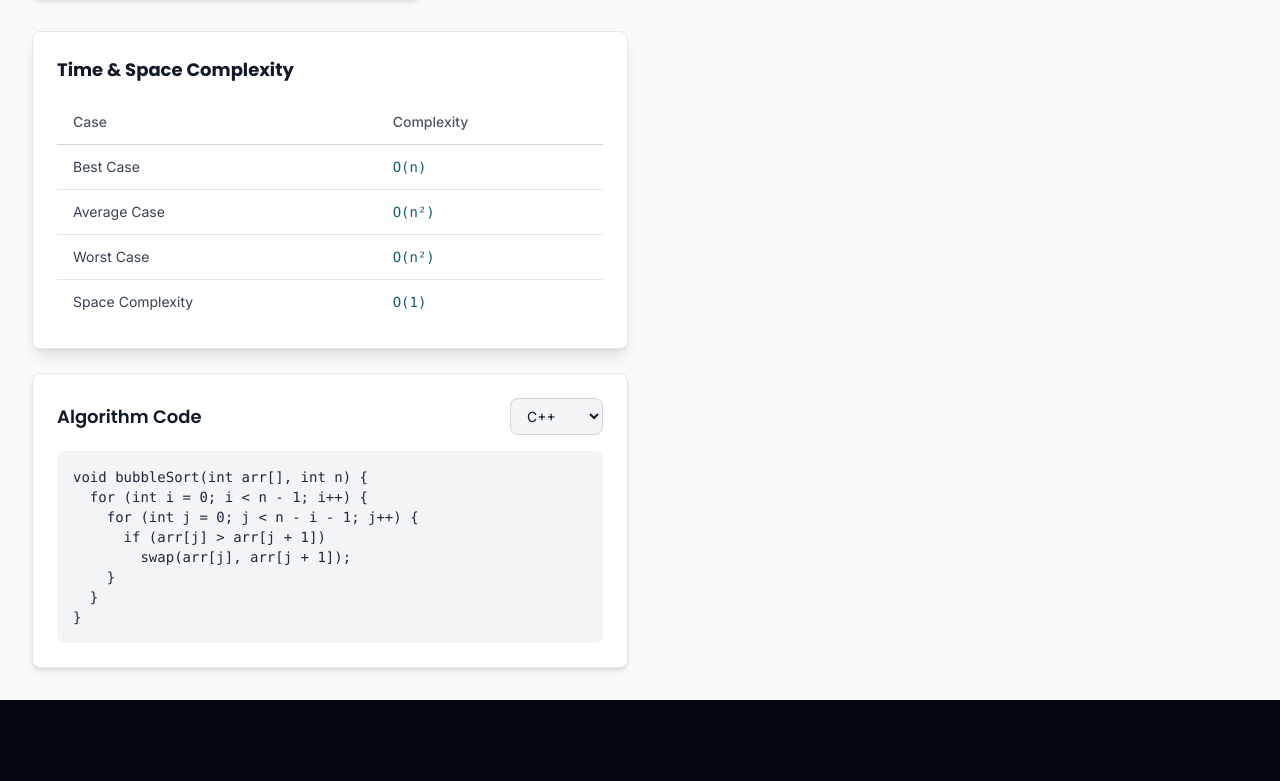
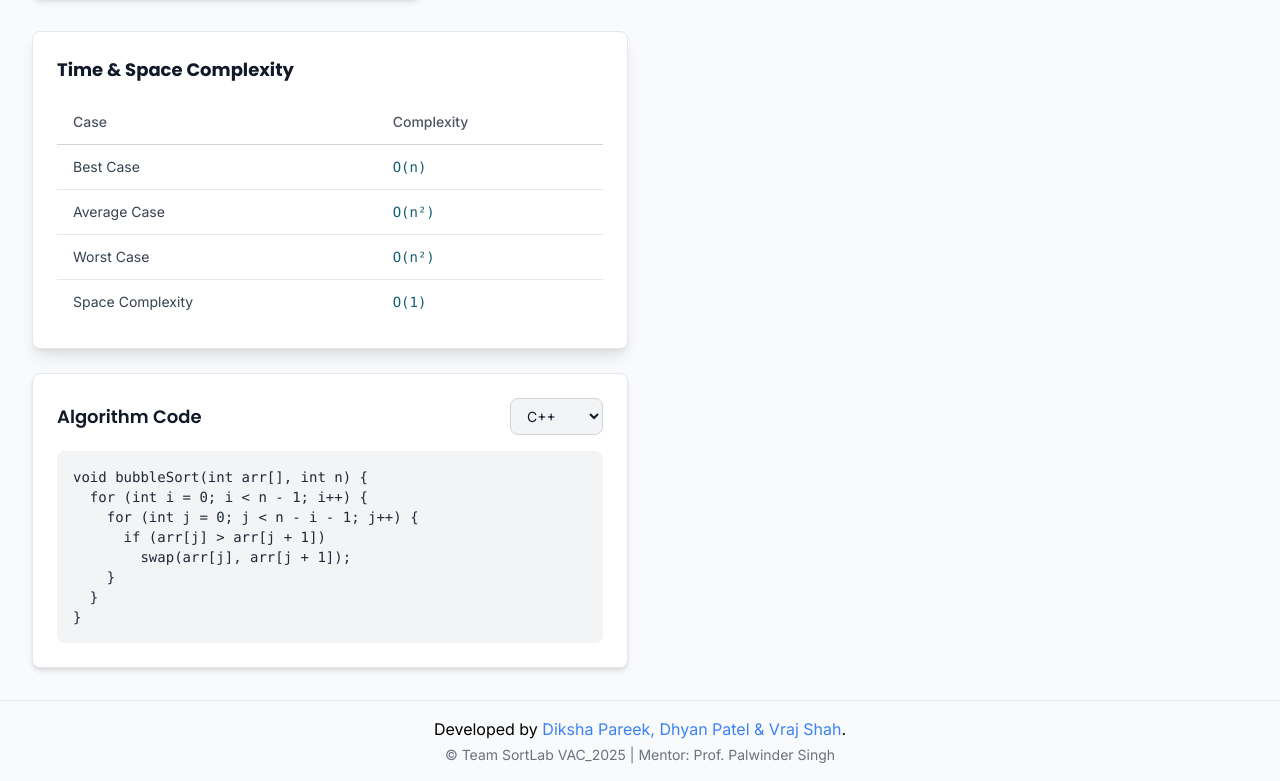
Before and after one commit to dhyan2815/SortLab, a React (Vite) app: page / in a window 1280 px wide. Shown: the part 524-1305 px from the top of the page. Before the commit the page ends 1224 px from the top, so only its background shows below. Built offline with nearby package versions, Linux system fonts and the light colour scheme.

Commit message:
feat: Footer for team credits

```diff
--- /dev/null
+++ b/src/components/Footer.tsx
@@ -0,0 +1,29 @@
+// Footer.jsx
+
+const Footer = () => {
+    return (
+        <footer className="dark:bg-gray-900 text-black border-t dark:text-gray-300 py-4 text-center dark:border-cyan-500">
+            <p className="text-md">
+                Developed by{" "}
+                <span className="font-base">
+                    <span className="dark:text-cyan-400 text-blue-500">Diksha Pareek, </span>
+                    <a
+                        href="https://www.linkedin.com/in/dhyan2815/"
+                        target="_blank"
+                        rel="noopener noreferrer"
+                        className="dark:text-cyan-400 text-blue-500 hover:underline hover:text-cyan-500 transition-colors duration-200"
+                    >
+                        Dhyan Patel
+                    </a>
+                    <span className="dark:text-cyan-400 text-blue-500"> & Vraj Shah</span>
+                </span>
+                .
+            </p>
+            <p className="text-sm text-gray-500 mt-1">
+                © Team SortLab VAC_{new Date().getFullYear()} | Mentor: Prof. Palwinder Singh
+            </p>
+        </footer>
+    );
+};
+
+export default Footer;
--- a/src/pages/Visualizer.tsx
+++ b/src/pages/Visualizer.tsx
@@ -6,6 +6,7 @@ import FlowchartDiagram from '../components/FlowchartDiagram';
 import PerformanceMetrics from '../components/PerformanceMetrics';
 import { algorithms, AlgorithmKey, SortResult } from '../utils/sortingAlgorithms';
 import { downloadCSV } from '../utils/csvExport';
+import Footer from '../components/Footer';
 
 export default function Visualizer() {
   const [selectedAlgorithm, setSelectedAlgorithm] = useState<AlgorithmKey>('bubble');
@@ -564,6 +565,7 @@ void heapSort(int arr[]) {
           </div>
         </div>
       </div>
+      <Footer/>
     </div>
   );
 }
```
